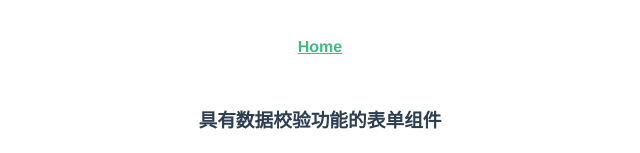
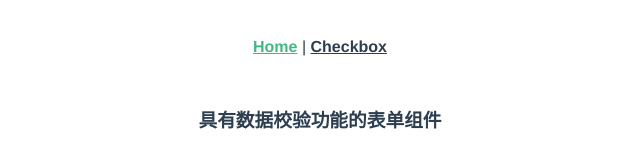
Before and after one commit to NickChuCode/vn-form, a Vue app: page /#/ in a window 1280 px wide. Shown: the top 153 px of the page, without its empty margins (320-960 px from the left). Built offline with nearby package versions, Linux system fonts and the light colour scheme.

Commit message:
add notes in checkbox

```diff
--- a/src/App.vue
+++ b/src/App.vue
@@ -1,7 +1,8 @@
 <template>
   <div id="app">
     <div id="nav">
-      <router-link to="/">Home</router-link>
+      <router-link to="/">Home</router-link> |
+      <router-link to="/checkbox">Checkbox</router-link>
     </div>
     <router-view/>
   </div>
```
Also changed, not shown: src/components/checkbox/checkbox.vue (+7 -0 lines).
